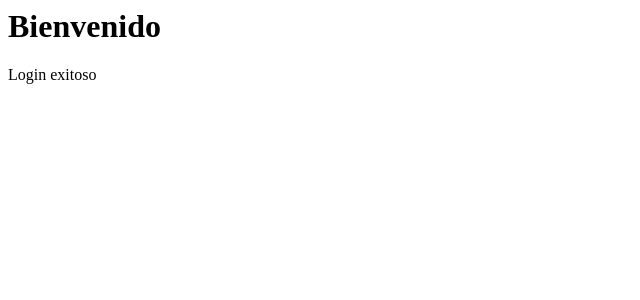
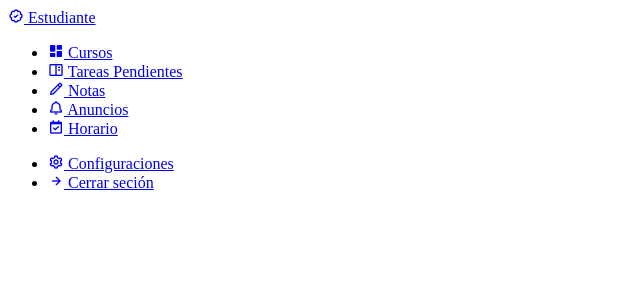
Before and after one commit to driveram9/PPCYL2-AcadNet, a Django app: page /dashboard/ in a window 1280 px wide. Shown: the top 300 px of the page, without its empty margins (0-640 px from the left). Run offline with Django 5.2, Linux system fonts and the light colour scheme.

Commit message:
Update dashboard.html

```diff
--- a/acadnet/frontend/templates/dashboard.html
+++ b/acadnet/frontend/templates/dashboard.html
@@ -1,2 +1,69 @@
-<h1>Bienvenido</h1>
-<p>Login exitoso</p>
+<!DOCTYPE html>
+<html lang="en">
+
+<head>
+    <meta charset="UTF-8">
+    <meta name="viewport" content="width=device-width,initial-scale=1.0">
+    <title>Dashboard</title>
+    <link rel="stylesheet" href="style.css">
+    <link href="Dashboard.css" rel="stylesheet">
+    <link href="https://unpkg.com/boxicons@2.1.4/css/boxicons.min.css" rel="stylesheet">
+</head>
+
+<body>
+    <section id="sidebar">
+        <a href="#" class="brand">
+            <i class='bx bx-badge-check'></i>
+            <span class="text">Estudiante</span>
+        </a>
+        <ul class="side-menu top">
+            <li class="active">
+                <a href="#">
+                    <i class="bx bxs-dashboard"></i>
+                    <span class="text">Cursos</span>
+                </a>
+            </li>
+            <li>
+                <a href="#">
+                    <i class="bx bx-book-content"></i>
+                    <span class="text">Tareas Pendientes</span>
+                </a>
+            </li>
+            <li>
+                <a href="#">
+                    <i class="bx bx-pencil"></i>
+                    <span class="text">Notas</span>
+                </a>
+            </li>
+            <li>
+                <a href="#">
+                    <i class='bx bx-bell'></i>
+                    <span class="text">Anuncios</span>
+                </a>
+            </li>
+            <li>
+                <a href="#">
+                    <i class="bx bx-calendar-check"></i>
+                    <span class="text">Horario</span></i>
+                </a>
+            </li>
+        </ul>
+        <ul class="side-menu">
+            <li>
+                <a href="#">
+                    <i class="bx bx-cog"></i>
+                    <span class="text">Configuraciones</span>
+                </a>
+            </li>
+            <li>
+                <a href="#">
+                    <i class="bx bx-right-arrow-alt"></i>
+                    <span class="text">Cerrar seción</span>
+                </a>
+            </li>
+        </ul>
+    </section>
+
+    <script src="script.js"></script>
+</body>
+</html>
```
